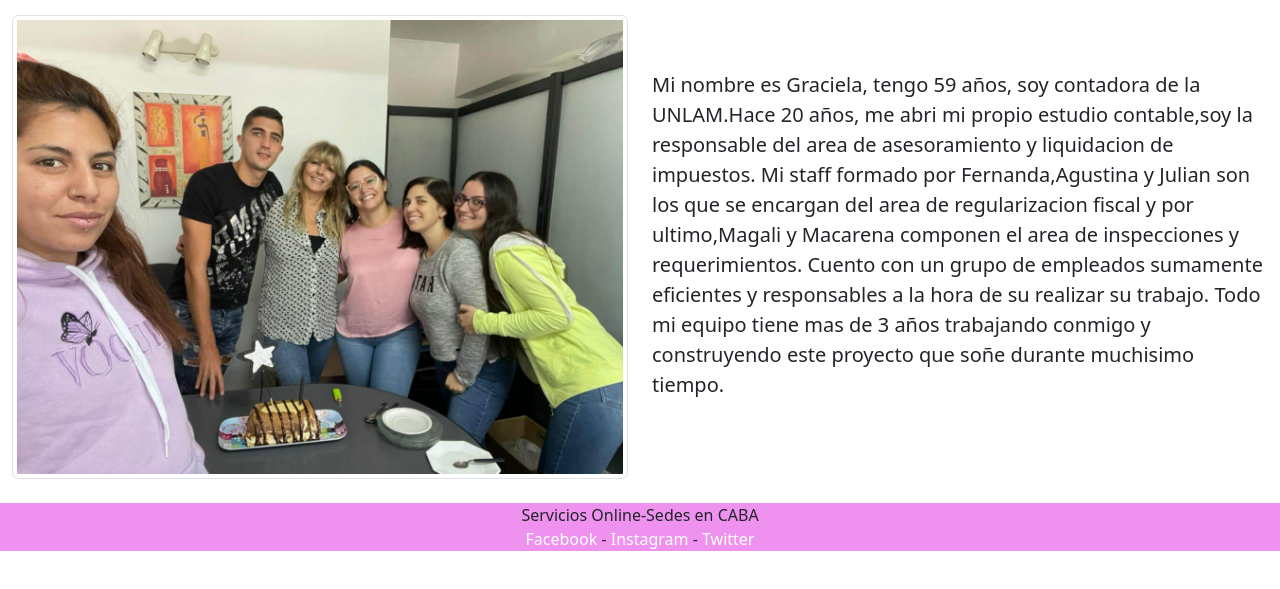
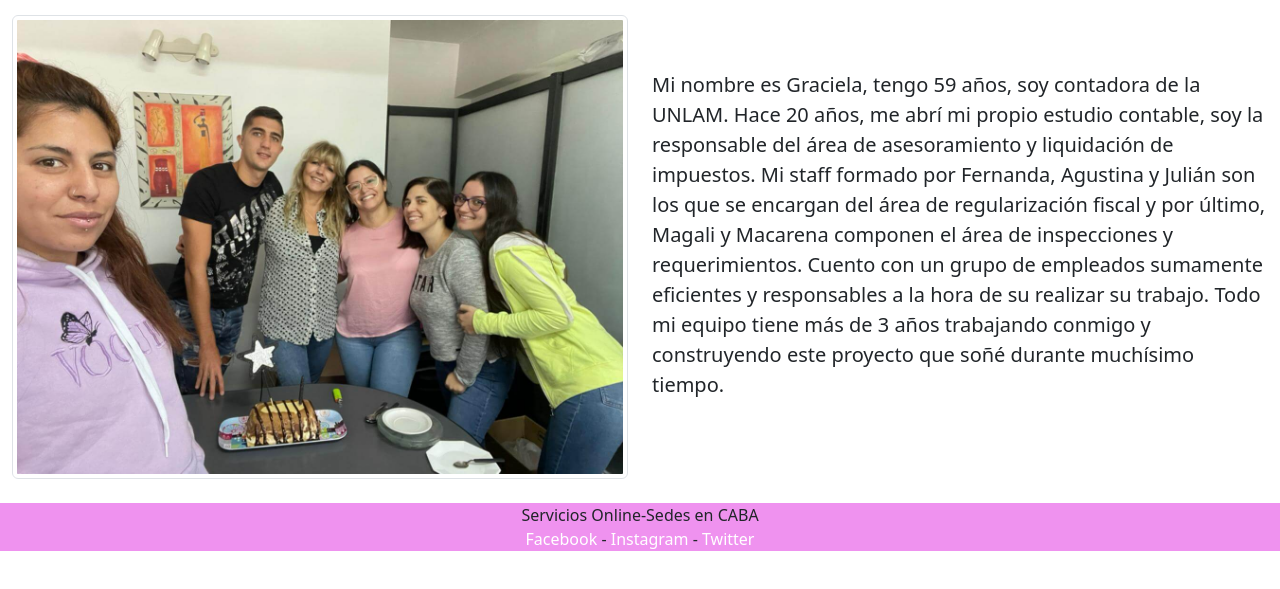
Before and after one commit to agustinaclarens/EstudiocontableRS, a website: page paginas/nosotros.html in a window 1280 px wide. Shown: the part 189-778 px from the top of the page. Drawn offline with nearby package versions, Linux system fonts and the light colour scheme.

Commit message:
corregi tildacion

```diff
--- a/paginas/nosotros.html
+++ b/paginas/nosotros.html
@@ -6,7 +6,8 @@
     <meta http-equiv="X-UA-Compatible" content="IE=edge">
     <meta name="viewport" content="width=device-width, initial-scale=1.0">
 
-    <meta name="description" content="En esta seccion podras conocer a los integrantes del estudio contable Rodriguez Seguer,tanto a la jefa Graciela seguer contadora publica de la universidad UnLAM como a los empleados">
+    <meta name="description"
+        content="En esta seccion podrás conocer a los integrantes del estudio contable Rodriguez Seguer,tanto a la jefa Graciela Seguer fundadora y contadora pública de la universidad UnLAM como a los empleados">
     <meta name="keywords" content="STAFF,JEFE,EMPLEADOS,ESTUDIO CONTABLE E IMPOSITIVO,IMPOSITIVO,CERTIFICACIONES">
 
     <link href="https://cdn.jsdelivr.net/npm/bootstrap@5.2.0-beta1/dist/css/bootstrap.min.css" rel="stylesheet"
@@ -55,14 +56,14 @@
                         </div>
 
                         <div class="fs-5 col-12 col-md-6 my-auto">
-                            <p> Mi nombre es Graciela, tengo 59 años, soy contadora de la
-                                UNLAM.Hace 20 años, me abri mi propio estudio contable,soy la responsable del area de
-                                asesoramiento y liquidacion de impuestos. Mi staff formado por Fernanda,Agustina y
-                                Julian son los que se encargan del area de regularizacion fiscal y por ultimo,Magali y
-                                Macarena componen el area de inspecciones y requerimientos. Cuento con un grupo de
+                            <p> Mi nombre es Graciela, tengo 59 años, soy contadora de la UNLAM. Hace 20 años, me abrí
+                                mi propio estudio contable, soy la responsable del área de
+                                asesoramiento y liquidación de impuestos. Mi staff formado por Fernanda, Agustina y
+                                Julián son los que se encargan del área de regularización fiscal y por último, Magali y
+                                Macarena componen el área de inspecciones y requerimientos. Cuento con un grupo de
                                 empleados sumamente eficientes y responsables a la hora de su realizar su trabajo. Todo
-                                mi equipo tiene mas de 3 años trabajando conmigo y construyendo este proyecto que soñe
-                                durante muchisimo tiempo.
+                                mi equipo tiene más de 3 años trabajando conmigo y construyendo este proyecto que soñé
+                                durante muchísimo tiempo.
                             </p>
                         </div>
                     </div>
```
Also changed, not shown: index.html (+1 -1 lines), paginas/acceso-clientes.html (+1 -1 lines), paginas/contacto.html (+1 -1 lines), paginas/servicios.html (+1 -1 lines).
